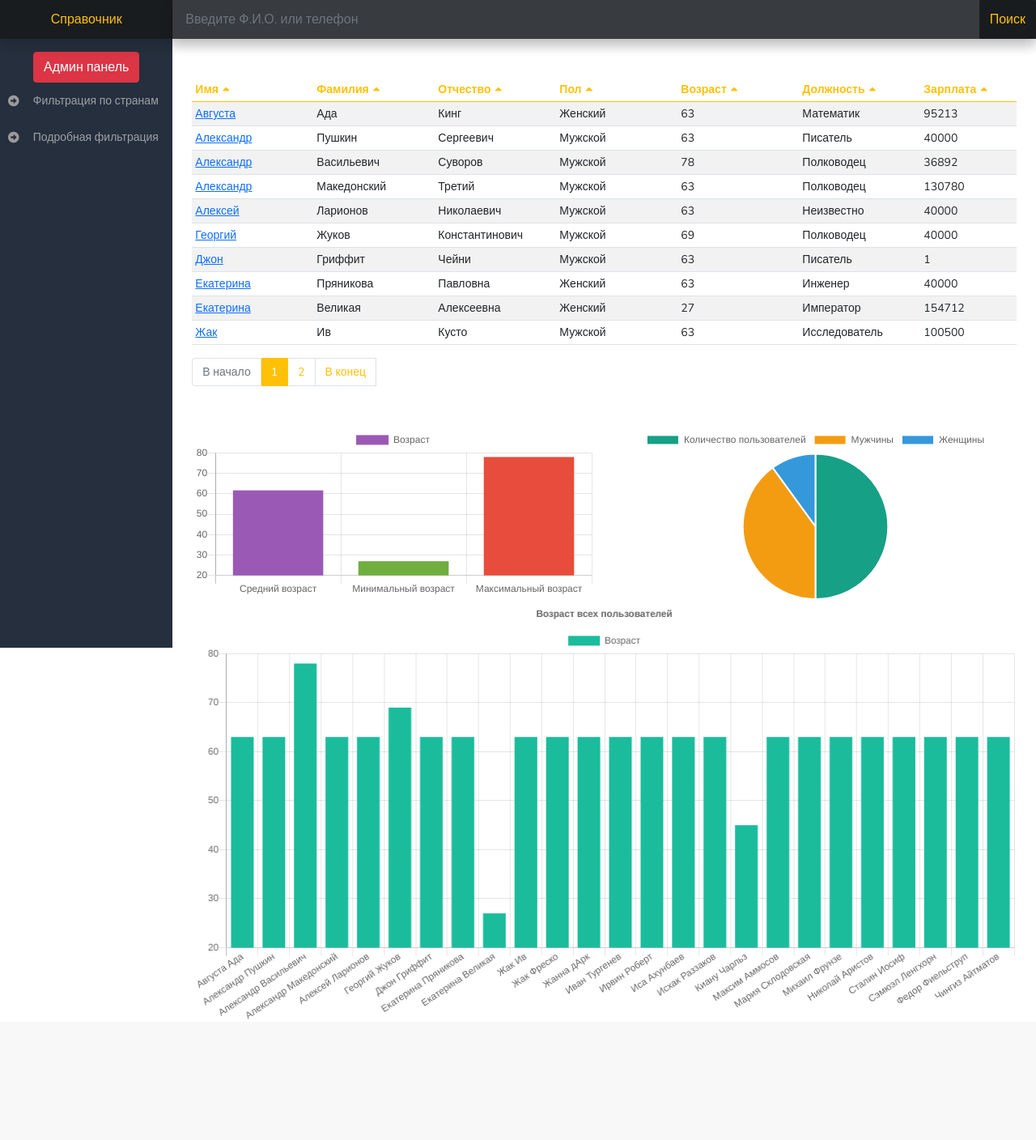
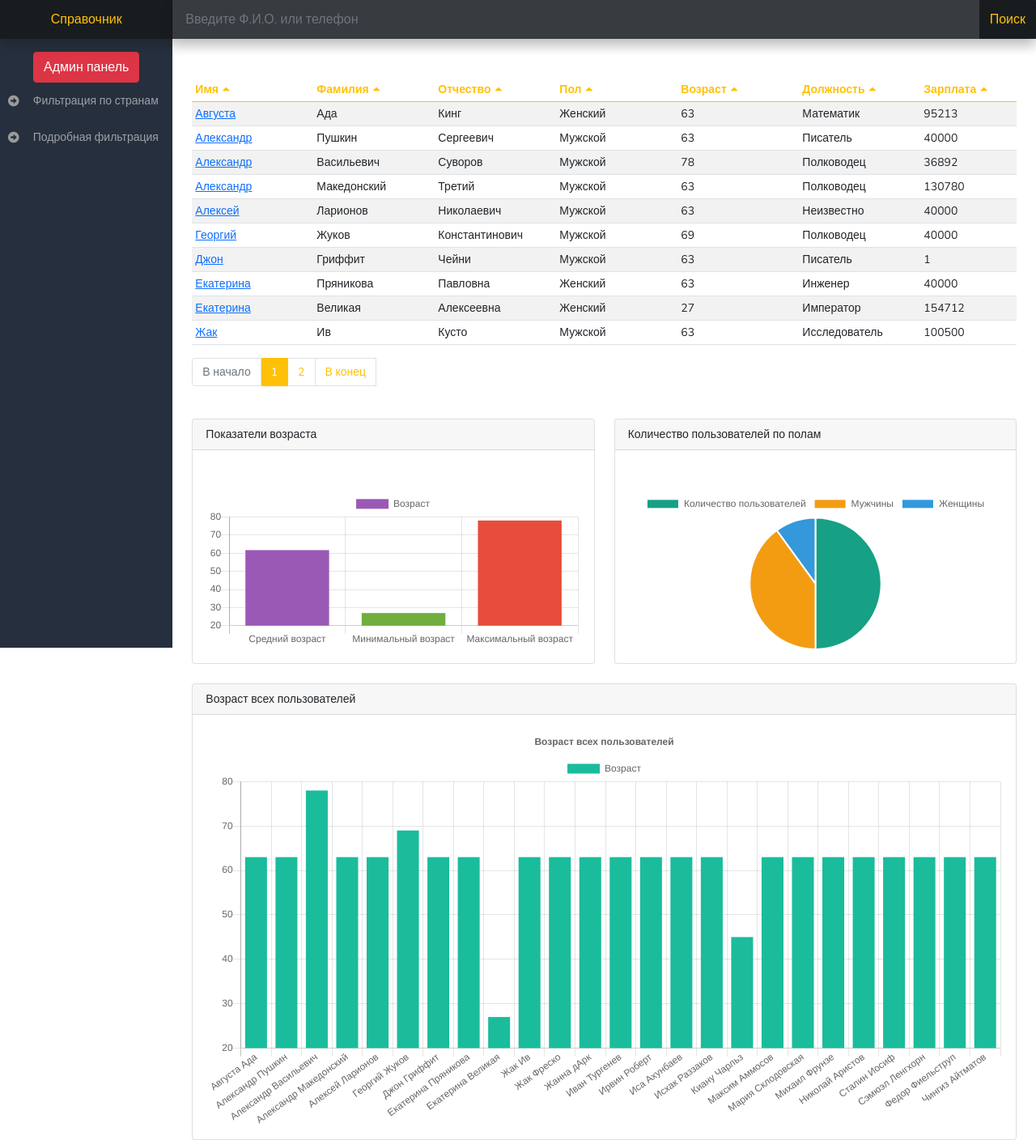
Before and after one commit to Shakuloff/django-beeline, a Django app: page / in a window 1280 px wide. Shown: the whole page at 81% size. Before the commit the page ends 1259 px from the top, so only its background shows below. Run offline with Django 3.2, Linux system fonts and the light colour scheme; data comes from the database, SQL or seed files in the repository; some libraries are stand-ins or nearby versions.

Commit message:
Update index.html

```diff
--- a/guide/templates/index.html
+++ b/guide/templates/index.html
@@ -117,19 +117,40 @@
 
                 {% endif %}
 
-                {% if sex %}
                 <div id="container">
                 <div class="row">
-                    <div class="col-md-6">
+                    <div class="col-md-6 mt-4">
+                      <div class="card">
+                        <div class="card-header">
+                          Показатели возраста
+                        </div>
+                        <div class="card-body">
                           <canvas id="sex-chart" data-url="{% url 'chart' %}"></canvas>
                         </div>
-                    <div class="col-md-6">
+                      </div>
+                    </div>
+                    <div class="col-md-6 mt-4">
+                      <div class="card">
+                        <div class="card-header">
+                          Количество пользователей по полам
+                        </div>
+                        <div class="card-body">
                           <canvas id="annotation-chart" data-url="{% url 'chart' %}"></canvas>
                         </div>
+                      </div>
+                    </div>
+                      <div class="col-md-12 mt-4">
+                        <div class="card">
+                          <div class="card-header">
+                            Возраст всех пользователей
+                          </div>
+                          <div class="card-body">
                             <canvas id="salary-chart" data-url="{% url 'chart' %}"></canvas>
                           </div>
                         </div>
-                {% endif %}
+                      </div>
+                    </div>
+                </div>
 
 
 {% endblock %}
```
Lines whose indentation alone changed are shown as unchanged.
